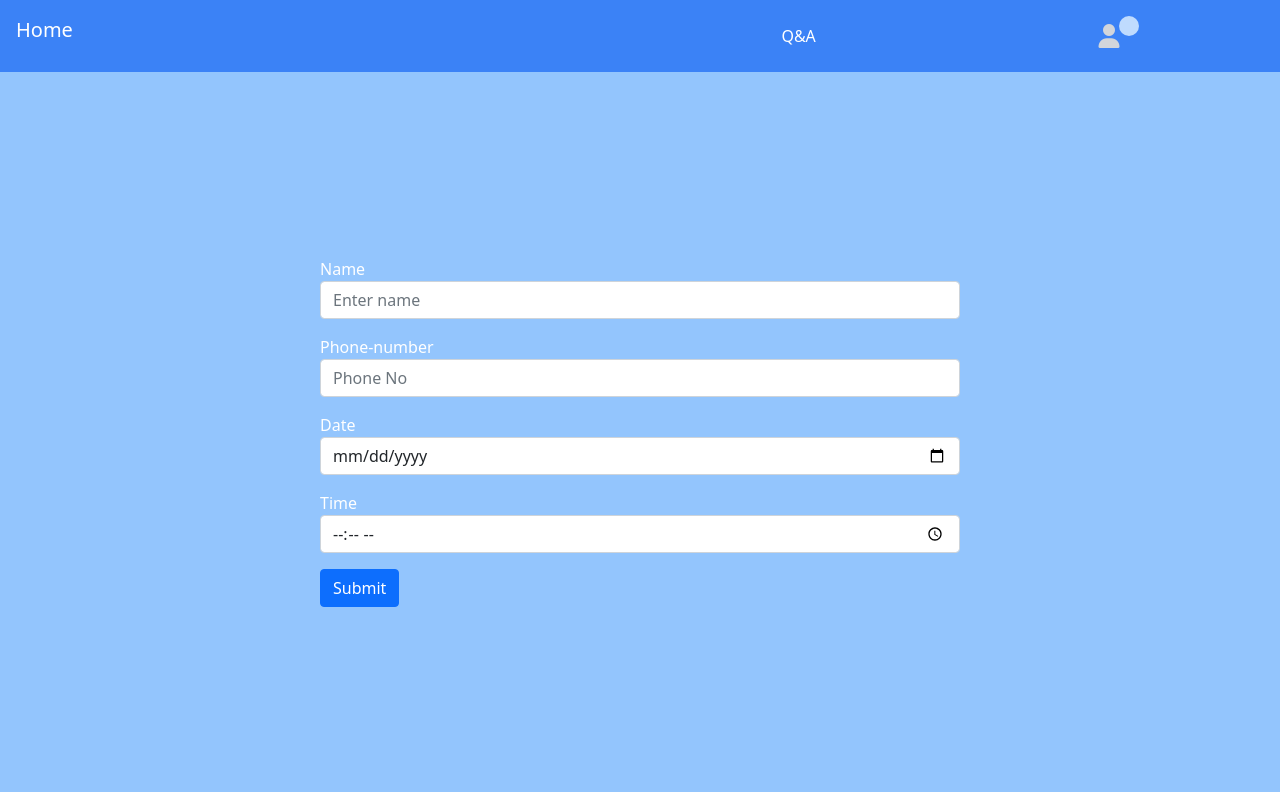
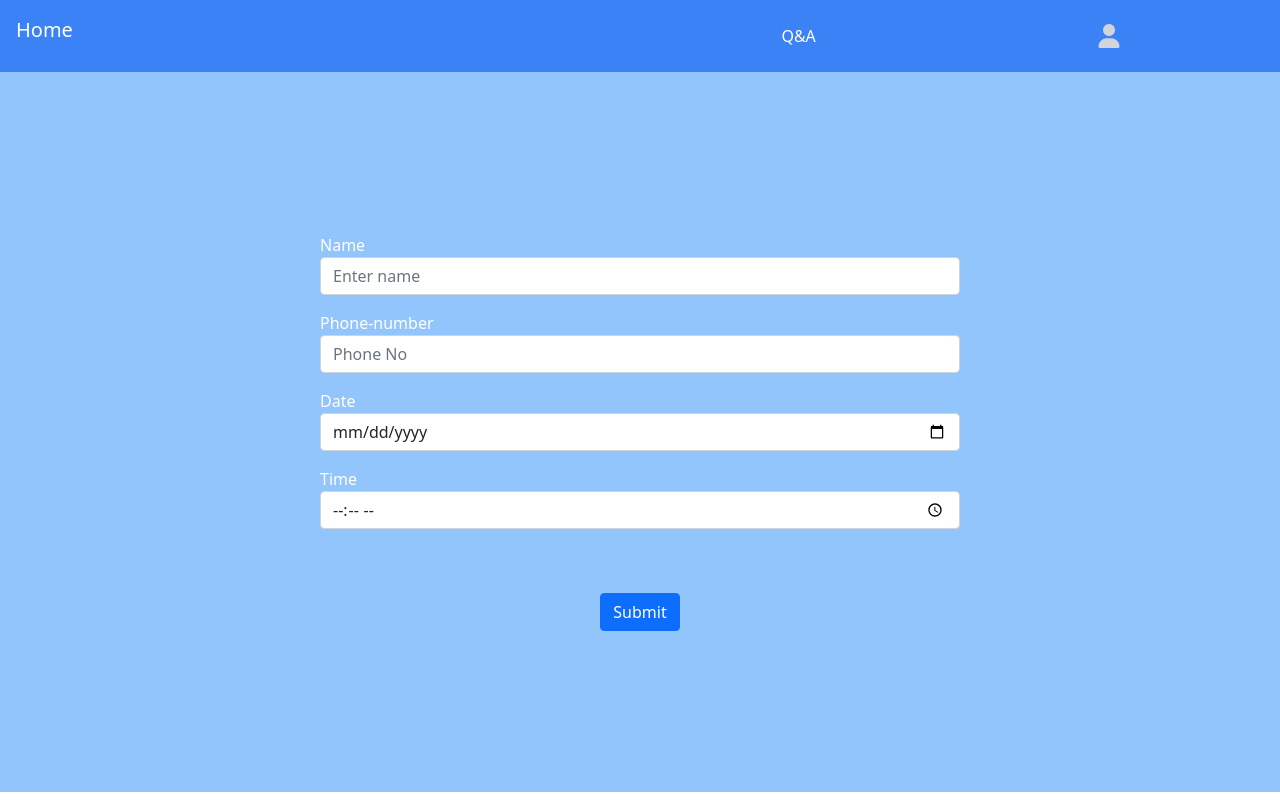
Before and after one commit to Sai-Myo-Myat/Home-Clinic, a Next.js app: page /booking/form in a window 1280 px wide. Built offline with nearby package versions, Linux system fonts and the light colour scheme.

Commit message:
making to cencle booking

```diff
--- a/components/Nav.js
+++ b/components/Nav.js
@@ -2,11 +2,10 @@ import Link from "next/link";
 import { useContext } from "react";
 //importing components
 import { contextProvider } from "./context";
-import { MainContextContainer, mainContextProvider } from "./dataBase";
 
 const Nav = () => {
-  const [allInformation, setAllInformation] = useContext(contextProvider);
-  const [number, setNumber] = useContext(mainContextProvider);
+  const [allInformation, setAllInformation, number, setNumber] =
+    useContext(contextProvider);
   return (
     <nav className="bg-blue-500 text-white flex justify-between border-box ">
       <Link href="/" passHref>
@@ -14,7 +13,7 @@ const Nav = () => {
       </Link>
       <ul className=" flex justify-around items-center w-50 py-3 p-0 m-0 ">
         <li className=" m-0 cursor-pointer"> Q&A</li>
-        <div className="position-relative w-10 h-10 flex items-center">
+        <div className={`position-relative w-10 h-10 flex items-center`}>
           {" "}
           <Link passHref href={"/profile"}>
             <i
@@ -22,9 +21,9 @@ const Nav = () => {
               className="cursor-pointer text-2xl text-gray-300 fas fa-user"
             ></i>
           </Link>
-          <div className="w-5  h-5 flex items-center justify-center text-blue-500 position-absolute top-0 right-0 rounded-full bg-blue-200">
+          {/* <div className="w-5  h-5 flex items-center justify-center text-blue-500 position-absolute top-0 right-0 rounded-full bg-blue-200">
             {number}
-          </div>
+          </div> */}
         </div>
       </ul>
     </nav>
--- a/components/bookingCard.js
+++ b/components/bookingCard.js
@@ -1,9 +1,33 @@
-const BookingCard = ({ booking, index }) => {
+import { useContext } from "react";
+
+import { mainContextProvider } from "./dataBase";
+
+const BookingCard = ({ booking }) => {
+  const [database, setDatabase] = useContext(mainContextProvider);
+  const bookingTime = new Date(
+    booking.year,
+    booking.month - 1,
+    booking.day,
+    booking.hour,
+    booking.minute
+  );
+  console.log(bookingTime);
+
+  const cancelFun = () => {
+    const currentTime = new Date();
+    currentTime.setDate(currentTime.getDate() + 1);
+    if (currentTime.getTime() < bookingTime.getTime()) {
+      alert("Cancel Now!");
+      setDatabase(() => {
+        return database.filter((element) => element.id !== booking.id);
+      });
+    } else {
+      alert("You have to cancel it one day in advance!");
+    }
+  };
+
   return (
-    <div
-      key={index}
-      className="bg-blue-400 w-100 text-sm rounded my-2 p-2 text-white position-relative"
-    >
+    <div className="bg-blue-400 w-100 text-sm rounded my-2 p-2 text-white position-relative">
       <h5 className="m-0 p-0">
         Name: <span className="text-blue-600 text-lg">{booking.name}</span>
       </h5>
@@ -19,9 +43,15 @@ const BookingCard = ({ booking, index }) => {
         Date: <span className="text-blue-600 text-lg">{booking.date}</span>
       </h6>
       <h6 className="m-0 p-0">
-        Time: <span className="text-blue-600 text-lg">{booking.time}</span>
+        Time:{" "}
+        <span className="text-blue-600 text-lg">
+          {booking.time} ({booking.meridian})
+        </span>
       </h6>
-      <button className="bg-blue-600 text-white p-1 rounded position-absolute bottom-4 right-3">
+      <button
+        onClick={cancelFun}
+        className="bg-blue-600 text-white p-1 rounded position-absolute bottom-4 right-3"
+      >
         cancel
       </button>
     </div>
--- a/components/context.js
+++ b/components/context.js
@@ -1,11 +1,15 @@
-import { createContext, useState } from "react";
+import { createContext, useState, useContext } from "react";
+//importing components
 
 export const contextProvider = createContext();
 
 export const ContextContainer = (props) => {
   const [allInformation, setAllInformation] = useState({});
+  const [number, setNumber] = useState(0);
   return (
-    <contextProvider.Provider value={[allInformation, setAllInformation]}>
+    <contextProvider.Provider
+      value={[allInformation, setAllInformation, number, setNumber]}
+    >
       {props.children}
     </contextProvider.Provider>
   );
--- a/components/dataBase.js
+++ b/components/dataBase.js
@@ -4,11 +4,8 @@ export const mainContextProvider = createContext();
 
 export const MainContextContainer = (props) => {
   const [database, setDatabase] = useState([]);
-  const [number, setNumber] = useState(database.length);
   return (
-    <mainContextProvider.Provider
-      value={[database, setDatabase, number, setNumber]}
-    >
+    <mainContextProvider.Provider value={[database, setDatabase]}>
       {props.children}
     </mainContextProvider.Provider>
   );
--- a/pages/booking/form.js
+++ b/pages/booking/form.js
@@ -1,8 +1,9 @@
-import { useReducer, useContext, useEffect } from "react";
+import { useReducer, useContext, useEffect, useRef } from "react";
+import Link from "next/link";
 //importing components
 import { mainContextProvider } from "../../components/dataBase";
 import { contextProvider } from "../../components/context";
-const initialDatas = { name: "", phNo: "", date: "", time: "" };
+const initialDatas = {};
 
 const reducer = (state, { name, value, type }) => {
   switch (type) {
@@ -16,29 +17,61 @@ const reducer = (state, { name, value, type }) => {
 };
 
 const Form = () => {
-  const [database, setDatabase, number, setNumber] =
-    useContext(mainContextProvider);
-  const [allInformation, setAllInformation] = useContext(contextProvider);
+  const [database, setDatabase] = useContext(mainContextProvider);
+  const [allInformation, setAllInformation, number, setNumber] =
+    useContext(contextProvider);
   const [datas, dispatch] = useReducer(reducer, initialDatas);
 
-  useEffect(() => {
-    console.log(allInformation);
-  }, []);
+  const makeChange = (e) => {
+    dispatch({
+      type: "change",
+      value: e.target.value.toString(),
+      name: e.target.name,
+    });
+  };
+  const handleSubmit = (e) => {
+    const id = Math.random() + 1;
+    setAllInformation((prev) => {
+      if (datas.time) {
+        const meridian = "";
+        const hourAndMinute = datas.time.split(":");
+        const [hour, minute] = hourAndMinute;
+        const dates = datas.date.split("-");
+        const [year, month, day] = dates;
+        console.log("dates", dates);
+        if (hour > 12) {
+          meridian = "PM";
+          hour -= 12;
+        } else if (hour < 12) {
+          meridian = "AM";
+          if (hour === 0) {
+            hour = 12;
+          }
+        } else {
+          meridian = "PM";
+          hour = 0;
+        }
+      }
 
-  const makeChange = (e) => {
-    dispatch({ type: "change", value: e.target.value, name: e.target.name });
-  };
-
-  const handleSubmit = (e) => {
-    e.preventDefault();
-    setAllInformation((prev) => {
-      console.log(datas);
-      return { ...prev, ...datas };
+      return {
+        ...prev,
+        ...datas,
+        meridian,
+        hour,
+        minute,
+        year,
+        month,
+        day,
+        id,
+      };
     });
+    // if (Object.entries(allInformation).length > 2) {
+    //   alert("Fill all information first please!");
+    // }
   };
 
   return (
-    <div className="h-full flex justify-center items-center">
+    <div className="h-full flex justify-center flex-col items-center">
       <form className="w-50">
         <div className="form-group mb-3 text-white">
           <label htmlFor="exampleInputEmail1 ">Name</label>
@@ -83,20 +116,18 @@ const Form = () => {
             onChange={makeChange}
           />
         </div>
-        {/* <div className="form-check">
-          <input type="checkbox" className="form-check-input" id="exampleCheck1" />
-          <label className="form-check-label" for="exampleCheck1">
-            Check me out
-          </label>
-        </div> */}
+      </form>
+      <Link passHref href={"/profile"}>
         <button
           type="submit"
           onClick={handleSubmit}
-          className="btn btn-primary"
+          className="btn btn-primary mt-5"
         >
           Submit
         </button>
-      </form>
+      </Link>
+
+      {/*  */}
     </div>
   );
 };
--- a/pages/profile.js
+++ b/pages/profile.js
@@ -5,15 +5,13 @@ import { mainContextProvider } from "../components/dataBase";
 import BookingCard from "../components/bookingCard";
 
 const Profile = () => {
-  const [database, setDatabase, number, setNumber] =
-    useContext(mainContextProvider);
+  const [database, setDatabase] = useContext(mainContextProvider);
   const [allInformation, setAllInformation] = useContext(contextProvider);
-  console.log(typeof allInformation);
-  console.log(allInformation);
   console.log(database);
 
   useEffect(() => {
-    if (Object.entries(allInformation).length !== 0) {
+    console.log(Object.entries(allInformation).length);
+    if (Object.entries(allInformation).length > 2) {
       setDatabase((prev) => [...prev, allInformation]);
     }
     setAllInformation({});
@@ -23,10 +21,16 @@ const Profile = () => {
     <div className="bg-blue-500 w-[80%] overflow-auto h-100 position-absolute p-2 right-0">
       {database.length > 0 &&
         database.map((booking, index) => (
-          <BookingCard booking={booking} index={index} />
+          <BookingCard booking={booking} key={index} id={index} />
         ))}
     </div>
   );
 };
 
 export default Profile;
+
+/** database.length > 0 &&
+            database.map((booking, index) => (
+              <BookingCard booking={booking} index={index} />
+            ))
+        ), */
```
